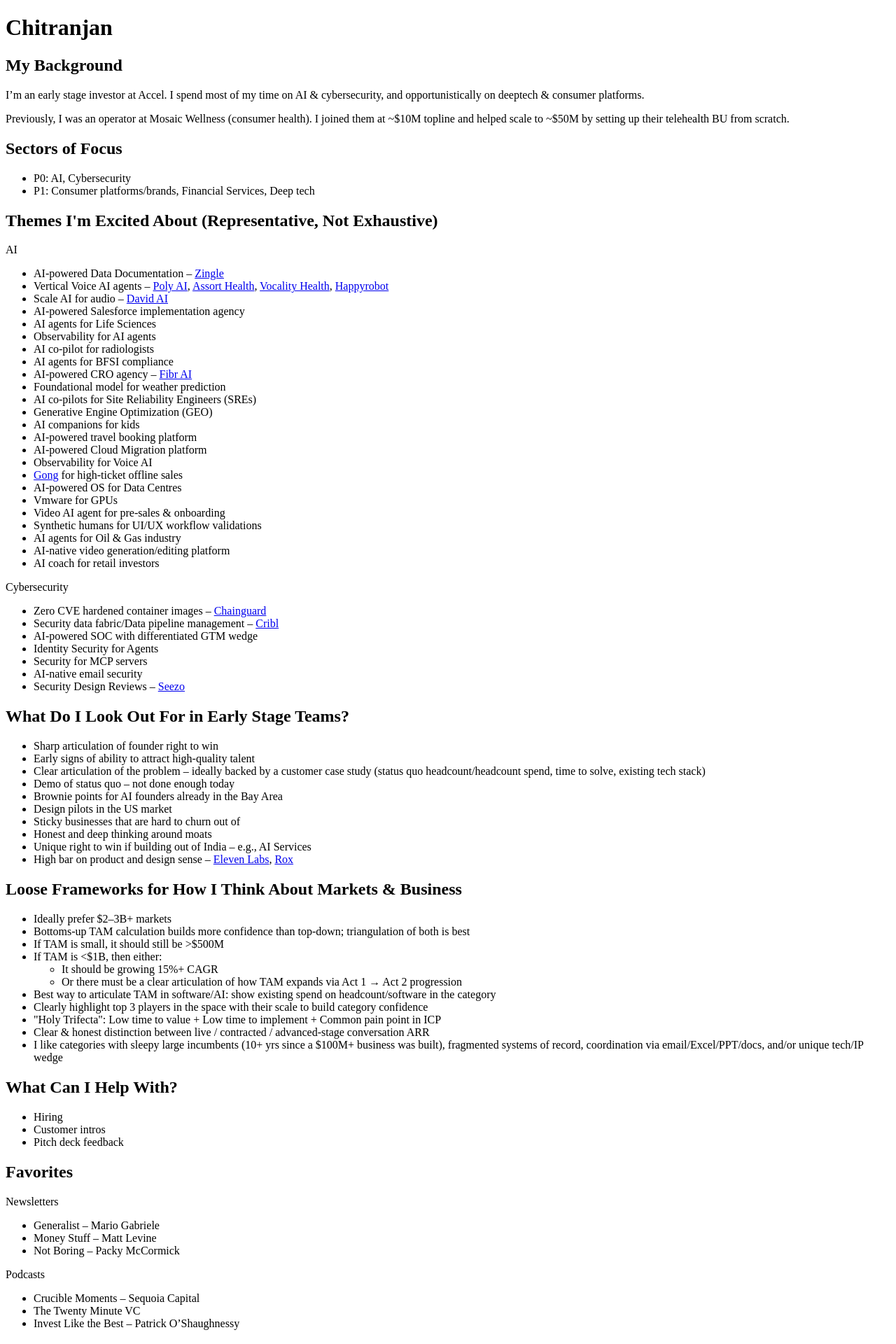
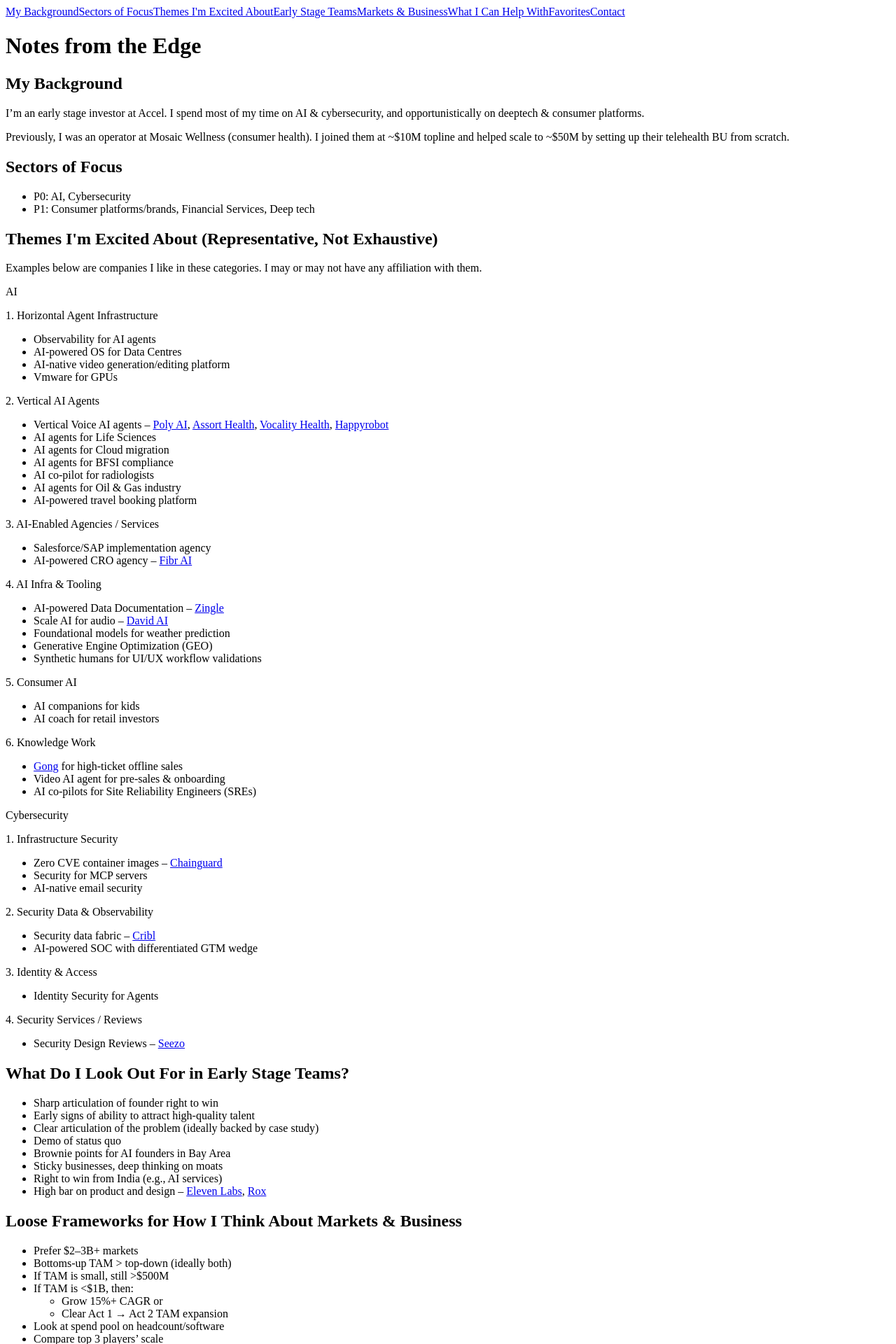
Before and after one commit to CJ-os-99/chitranjan-personal, a Next.js app: page / in a window 1280 px wide. Shown: the top 1920 px of the page at 70% size. Built offline with nearby package versions, Linux system fonts and the light colour scheme.

Commit message:
Updating basic page to tabular view + some content changes

```diff
--- a/pages/index.js
+++ b/pages/index.js
@@ -1,21 +1,31 @@
 export default function Home() {
   return (
-    <main className="max-w-3xl mx-auto py-10 px-4 text-gray-900">
-      <h1 className="text-3xl font-bold mb-6">Chitranjan</h1>
+    <div className="flex max-w-screen-xl mx-auto">
+      {/* Sidebar */}
+      <aside className="hidden md:block w-64 px-4 pt-10 text-sm text-gray-600 sticky top-10 h-screen">
+        <nav className="space-y-4">
+          <a href="#background" className="block hover:text-black">My Background</a>
+          <a href="#sectors" className="block hover:text-black">Sectors of Focus</a>
+          <a href="#themes" className="block hover:text-black">Themes I'm Excited About</a>
+          <a href="#teams" className="block hover:text-black">Early Stage Teams</a>
+          <a href="#markets" className="block hover:text-black">Markets & Business</a>
+          <a href="#help" className="block hover:text-black">What I Can Help With</a>
+          <a href="#favorites" className="block hover:text-black">Favorites</a>
+          <a href="#contact" className="block hover:text-black">Contact</a>
+        </nav>
+      </aside>
 
-      <section className="mb-8">
+      {/* Main Content */}
+      <main className="flex-1 py-10 px-4 text-gray-900 font-sans">
+        <h1 className="text-4xl font-bold mb-6">Notes from the Edge</h1>
+
+        <section id="background" className="mb-8">
           <h2 className="text-xl font-semibold mb-2">My Background</h2>
-        <p>
-          I’m an early stage investor at Accel. I spend most of my time on AI & cybersecurity,
-          and opportunistically on deeptech & consumer platforms.
-        </p>
-        <p className="mt-2">
-          Previously, I was an operator at Mosaic Wellness (consumer health). I joined them
-          at ~$10M topline and helped scale to ~$50M by setting up their telehealth BU from scratch.
-        </p>
+          <p>I’m an early stage investor at Accel. I spend most of my time on AI & cybersecurity, and opportunistically on deeptech & consumer platforms.</p>
+          <p className="mt-2">Previously, I was an operator at Mosaic Wellness (consumer health). I joined them at ~$10M topline and helped scale to ~$50M by setting up their telehealth BU from scratch.</p>
         </section>
 
-      <section className="mb-8">
+        <section id="sectors" className="mb-8">
           <h2 className="text-xl font-semibold mb-2">Sectors of Focus</h2>
           <ul className="list-disc list-inside">
             <li>P0: AI, Cybersecurity</li>
@@ -23,84 +33,118 @@
           </ul>
         </section>
 
-      <section className="mb-8">
+        <section id="themes" className="mb-8">
           <h2 className="text-xl font-semibold mb-2">Themes I'm Excited About (Representative, Not Exhaustive)</h2>
-        <p className="italic mb-1">AI</p>
-        <ul className="list-disc list-inside text-sm mb-2">
-          <li>AI-powered Data Documentation – <a href="https://www.getzingle.com/" target="_blank" rel="noopener noreferrer">Zingle</a></li>
-          <li>Vertical Voice AI agents – <a href="https://www.poly.ai" target="_blank" rel="noopener noreferrer">Poly AI</a>, <a href="https://www.assorthealth.com" target="_blank" rel="noopener noreferrer">Assort Health</a>, <a href="https://www.vocalityhealth.com/" target="_blank" rel="noopener noreferrer">Vocality Health</a>, <a href="https://www.happyrobot.ai" target="_blank" rel="noopener noreferrer">Happyrobot</a></li>
-          <li>Scale AI for audio – <a href="https://www.withdavid.ai/" target="_blank" rel="noopener noreferrer">David AI</a></li>
-          <li>AI-powered Salesforce implementation agency</li>
+          <p className="text-sm text-gray-500 mb-4">Examples below are companies I like in these categories. I may or may not have any affiliation with them.</p>
+
+          <p className="text-xl font-bold mt-6">AI</p>
+          <p className="font-semibold mt-4">1. Horizontal Agent Infrastructure</p>
+          <ul className="list-disc list-inside text-sm">
+            <li>Observability for AI agents</li>
+            <li>AI-powered OS for Data Centres</li>
+            <li>AI-native video generation/editing platform</li>
+            <li>Vmware for GPUs</li>
+          </ul>
+
+          <p className="font-semibold mt-4">2. Vertical AI Agents</p>
+          <ul className="list-disc list-inside text-sm">
+            <li>Vertical Voice AI agents – <a href="https://www.poly.ai">Poly AI</a>, <a href="https://www.assorthealth.com">Assort Health</a>, <a href="https://www.vocalityhealth.com/">Vocality Health</a>, <a href="https://www.happyrobot.ai">Happyrobot</a></li>
             <li>AI agents for Life Sciences</li>
-          <li>Observability for AI agents</li>
+            <li>AI agents for Cloud migration</li>
+            <li>AI agents for BFSI compliance</li>
             <li>AI co-pilot for radiologists</li>
-          <li>AI agents for BFSI compliance</li>
-          <li>AI-powered CRO agency – <a href="https://fibr.ai/" target="_blank" rel="noopener noreferrer">Fibr AI</a></li>
-          <li>Foundational model for weather prediction</li>
-          <li>AI co-pilots for Site Reliability Engineers (SREs)</li>
+            <li>AI agents for Oil & Gas industry</li>
+            <li>AI-powered travel booking platform</li>
+          </ul>
+
+          <p className="font-semibold mt-4">3. AI-Enabled Agencies / Services</p>
+          <ul className="list-disc list-inside text-sm">
+            <li>Salesforce/SAP implementation agency</li>
+            <li>AI-powered CRO agency – <a href="https://fibr.ai/">Fibr AI</a></li>
+          </ul>
+
+          <p className="font-semibold mt-4">4. AI Infra & Tooling</p>
+          <ul className="list-disc list-inside text-sm">
+            <li>AI-powered Data Documentation – <a href="https://www.getzingle.com/">Zingle</a></li>
+            <li>Scale AI for audio – <a href="https://www.withdavid.ai/">David AI</a></li>
+            <li>Foundational models for weather prediction</li>
             <li>Generative Engine Optimization (GEO)</li>
+            <li>Synthetic humans for UI/UX workflow validations</li>
+          </ul>
+
+          <p className="font-semibold mt-4">5. Consumer AI</p>
+          <ul className="list-disc list-inside text-sm">
             <li>AI companions for kids</li>
-          <li>AI-powered travel booking platform</li>
-          <li>AI-powered Cloud Migration platform</li>
-          <li>Observability for Voice AI</li>
-          <li><a href="https://www.gong.io" target="_blank" rel="noopener noreferrer">Gong</a> for high-ticket offline sales</li>
-          <li>AI-powered OS for Data Centres</li>
-          <li>Vmware for GPUs</li>
-          <li>Video AI agent for pre-sales & onboarding</li>
-          <li>Synthetic humans for UI/UX workflow validations</li>
-          <li>AI agents for Oil & Gas industry</li>
-          <li>AI-native video generation/editing platform</li>
             <li>AI coach for retail investors</li>
           </ul>
-        <p className="italic mb-1">Cybersecurity</p>
+
+          <p className="font-semibold mt-4">6. Knowledge Work</p>
           <ul className="list-disc list-inside text-sm">
-          <li>Zero CVE hardened container images – <a href="https://www.chainguard.dev" target="_blank" rel="noopener noreferrer">Chainguard</a></li>
-          <li>Security data fabric/Data pipeline management – <a href="https://www.cribl.io" target="_blank" rel="noopener noreferrer">Cribl</a></li>
-          <li>AI-powered SOC with differentiated GTM wedge</li>
-          <li>Identity Security for Agents</li>
+            <li><a href="https://www.gong.io">Gong</a> for high-ticket offline sales</li>
+            <li>Video AI agent for pre-sales & onboarding</li>
+            <li>AI co-pilots for Site Reliability Engineers (SREs)</li>
+          </ul>
+
+          <p className="text-xl font-bold mt-6">Cybersecurity</p>
+          <p className="font-semibold mt-4">1. Infrastructure Security</p>
+          <ul className="list-disc list-inside text-sm">
+            <li>Zero CVE container images – <a href="https://www.chainguard.dev">Chainguard</a></li>
             <li>Security for MCP servers</li>
             <li>AI-native email security</li>
-          <li>Security Design Reviews – <a href="https://seezo.io/" target="_blank" rel="noopener noreferrer">Seezo</a></li>
+          </ul>
+
+          <p className="font-semibold mt-4">2. Security Data & Observability</p>
+          <ul className="list-disc list-inside text-sm">
+            <li>Security data fabric – <a href="https://www.cribl.io">Cribl</a></li>
+            <li>AI-powered SOC with differentiated GTM wedge</li>
+          </ul>
+
+          <p className="font-semibold mt-4">3. Identity & Access</p>
+          <ul className="list-disc list-inside text-sm">
+            <li>Identity Security for Agents</li>
+          </ul>
+
+          <p className="font-semibold mt-4">4. Security Services / Reviews</p>
+          <ul className="list-disc list-inside text-sm">
+            <li>Security Design Reviews – <a href="https://seezo.io/">Seezo</a></li>
           </ul>
         </section>
 
-      <section className="mb-8">
+        <section id="teams" className="mb-8">
           <h2 className="text-xl font-semibold mb-2">What Do I Look Out For in Early Stage Teams?</h2>
           <ul className="list-disc list-inside text-sm">
             <li>Sharp articulation of founder right to win</li>
             <li>Early signs of ability to attract high-quality talent</li>
-          <li>Clear articulation of the problem – ideally backed by a customer case study (status quo headcount/headcount spend, time to solve, existing tech stack)</li>
-          <li>Demo of status quo – not done enough today</li>
-          <li>Brownie points for AI founders already in the Bay Area</li>
-          <li>Design pilots in the US market</li>
-          <li>Sticky businesses that are hard to churn out of</li>
-          <li>Honest and deep thinking around moats</li>
-          <li>Unique right to win if building out of India – e.g., AI Services</li>
-          <li>High bar on product and design sense – <a href="https://elevenlabs.io" target="_blank" rel="noopener noreferrer">Eleven Labs</a>, <a href="https://www.rox.com" target="_blank" rel="noopener noreferrer">Rox</a></li>
+            <li>Clear articulation of the problem (ideally backed by case study)</li>
+            <li>Demo of status quo</li>
+            <li>Brownie points for AI founders in Bay Area</li>
+            <li>Sticky businesses, deep thinking on moats</li>
+            <li>Right to win from India (e.g., AI services)</li>
+            <li>High bar on product and design – <a href="https://elevenlabs.io">Eleven Labs</a>, <a href="https://www.rox.com">Rox</a></li>
           </ul>
         </section>
 
-      <section className="mb-8">
+        <section id="markets" className="mb-8">
           <h2 className="text-xl font-semibold mb-2">Loose Frameworks for How I Think About Markets & Business</h2>
           <ul className="list-disc list-inside text-sm">
-          <li>Ideally prefer $2–3B+ markets</li>
-          <li>Bottoms-up TAM calculation builds more confidence than top-down; triangulation of both is best</li>
-          <li>If TAM is small, it should still be {'>'}$500M</li>
-          <li>If TAM is {'<'}$1B, then either:
-            <ul className="list-disc list-inside ml-6">
-              <li>It should be growing 15%+ CAGR</li>
-              <li>Or there must be a clear articulation of how TAM expands via Act 1 → Act 2 progression</li>
+            <li>Prefer $2–3B+ markets</li>
+            <li>Bottoms-up TAM > top-down (ideally both)</li>
+            <li>If TAM is small, still {'>'}$500M</li>
+            <li>If TAM is {'<'}$1B, then:
+              <ul className="list-disc ml-6">
+                <li>Grow 15%+ CAGR or</li>
+                <li>Clear Act 1 → Act 2 TAM expansion</li>
               </ul>
             </li>
-          <li>Best way to articulate TAM in software/AI: show existing spend on headcount/software in the category</li>
-          <li>Clearly highlight top 3 players in the space with their scale to build category confidence</li>
-          <li>"Holy Trifecta": Low time to value + Low time to implement + Common pain point in ICP</li>
-          <li>Clear & honest distinction between live / contracted / advanced-stage conversation ARR</li>
-          <li>I like categories with sleepy large incumbents (10+ yrs since a $100M+ business was built), fragmented systems of record, coordination via email/Excel/PPT/docs, and/or unique tech/IP wedge</li>
+            <li>Look at spend pool on headcount/software</li>
+            <li>Compare top 3 players’ scale</li>
+            <li>"Holy Trifecta": Low time to value, low implementation time, common ICP pain</li>
+            <li>Honest split of live vs contracted ARR</li>
+            <li>Excited by sleepy categories with Excel/email coordination and/or IP</li>
           </ul>
         </section>
 
-      <section className="mb-8">
+        <section id="help" className="mb-8">
           <h2 className="text-xl font-semibold mb-2">What Can I Help With?</h2>
           <ul className="list-disc list-inside">
             <li>Hiring</li>
@@ -109,21 +153,36 @@
           </ul>
         </section>
 
-      <section>
+        <section id="favorites" className="mb-8">
           <h2 className="text-xl font-semibold mb-2">Favorites</h2>
           <p className="italic mb-1">Newsletters</p>
           <ul className="list-disc list-inside text-sm">
-          <li>Generalist – Mario Gabriele</li>
-          <li>Money Stuff – Matt Levine</li>
-          <li>Not Boring – Packy McCormick</li>
+            <li><a href="https://www.readthegeneralist.com/">Generalist</a> – Mario Gabriele</li>
+            <li><a href="https://www.bloomberg.com/account/newsletters/money-stuff">Money Stuff</a> – Matt Levine</li>
+            <li><a href="https://www.notboring.co/">Not Boring</a> – Packy McCormick</li>
           </ul>
           <p className="italic mt-2 mb-1">Podcasts</p>
           <ul className="list-disc list-inside text-sm">
-          <li>Crucible Moments – Sequoia Capital</li>
-          <li>The Twenty Minute VC</li>
-          <li>Invest Like the Best – Patrick O’Shaughnessy</li>
+            <li><a href="https://www.sequoiacap.com/series/crucible-moments/">Crucible Moments</a> – Sequoia</li>
+            <li><a href="https://www.thetwentyminutevc.com/">The Twenty Minute VC</a></li>
+            <li><a href="https://www.joincolossus.com/episodes">Invest Like the Best</a> – Patrick O’Shaughnessy</li>
           </ul>
         </section>
+
+        <section id="contact" className="mb-8">
+          <hr className="my-10 border-gray-200" />
+          <footer className="text-sm text-center text-gray-500">
+            <p className="mb-2">You can reach me here:</p>
+            <p className="space-x-4">
+              <a href="mailto:cjain@accel.com" className="underline hover:text-black">Email</a>
+              <span>·</span>
+              <a href="https://www.linkedin.com/in/chitranjan-jain-bits-pilani/" target="_blank" rel="noopener noreferrer" className="underline hover:text-black">LinkedIn</a>
+              <span>·</span>
+              <a href="https://x.com/chitranjanjain1" target="_blank" rel="noopener noreferrer" className="underline hover:text-black">Twitter</a>
+            </p>
+          </footer>
+        </section>
       </main>
+    </div>
   );
 }
```
Lines whose indentation alone changed are shown as unchanged.
